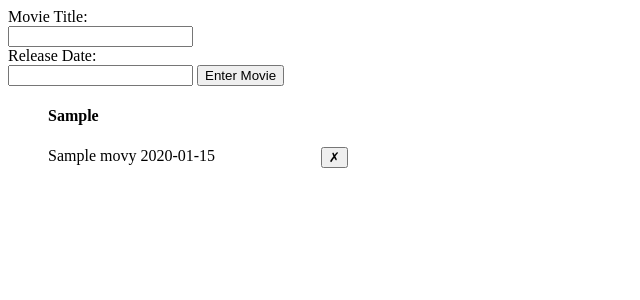
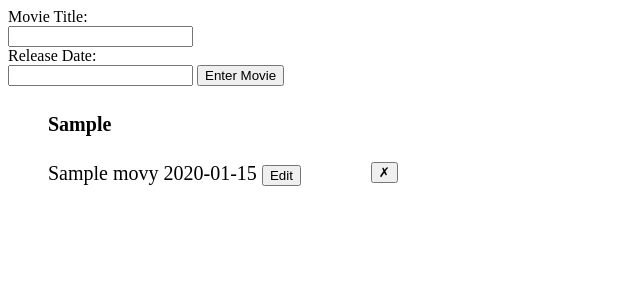
Before and after one commit to dwitka/capstone100, a Flask app: template templates/movies.html in a window 1280 px wide. Shown: the top 300 px of the page, without its empty margins (0-640 px from the left). Run offline with Flask 2, Linux system fonts and the light colour scheme; tables that the repository leaves empty hold one stand-in row (values such as "Sample post"); the template is opened without the code that fills it: values that come from a table or form of the project are taken from there, most other values are stand-ins (such as "Sample title", 1, 10 or a date in 2020).

Commit message:
add edit button and functionality in movies.html

```diff
--- a/templates/movies.html
+++ b/templates/movies.html
@@ -11,13 +11,14 @@
 			<input type="submit" value="Enter Movie" />
 		</form>
 
-		<ul style="list-style-type:none; width:300px;">
+		<ul style="list-style-type:none; width:350px; font-size:20px;">
         	<li><h4><b>{{ list_header }}</b></h4></li>
 		{#loop through movies and render them in list#}
         	{% for movie in movies %}
 		<li>
 			{{ movie.title }}
 			<label>{{ movie.release_date }}</label>
+			<button style="cursor:pointer;" class="edit-button" data-id="{{ movie.id }}">Edit</button>
 			<button style="float:right;" class="delete-button" data-id="{{ movie.id }}">&cross;</button>
 		</li>
 
@@ -38,6 +39,20 @@
           			})
         		    }
       			}
+			const editBtns = document.querySelectorAll('.edit-button');
+                        for (let i = 0; i < editBtns.length; i++) {
+                            const btn = editBtns[i];
+                            btn.onclick = function(e) {
+                                const movieId = e.target.getAttribute("data-id");
+                                fetch('/movies/' + movieId, {
+                                    method: 'PATCH'
+                                })
+                                .then(function() {
+                                    const item = e.target.parentElement;
+                                    console.log(item);
+                                })
+                            }
+                        }
 
 		</script>
 	</body>
```
